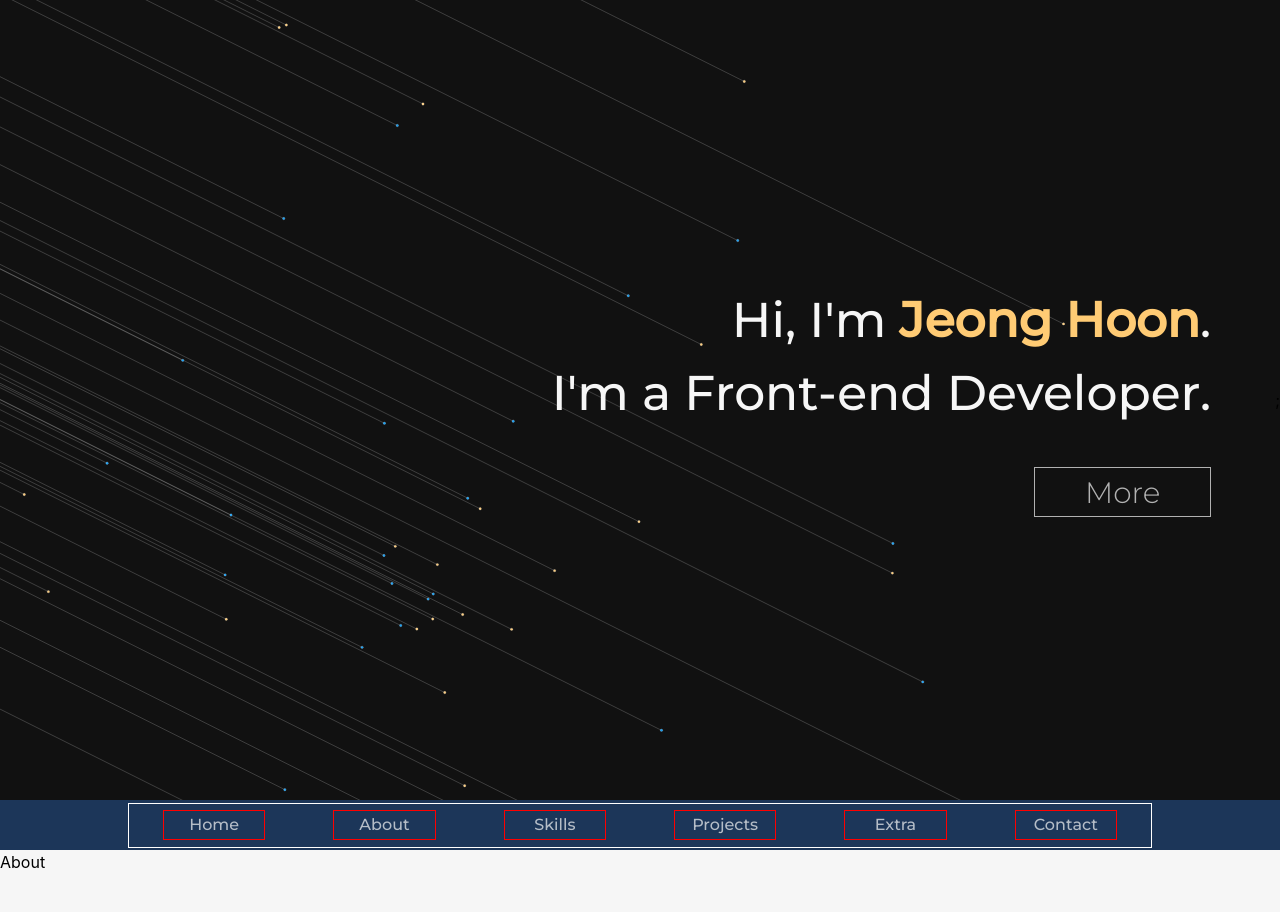
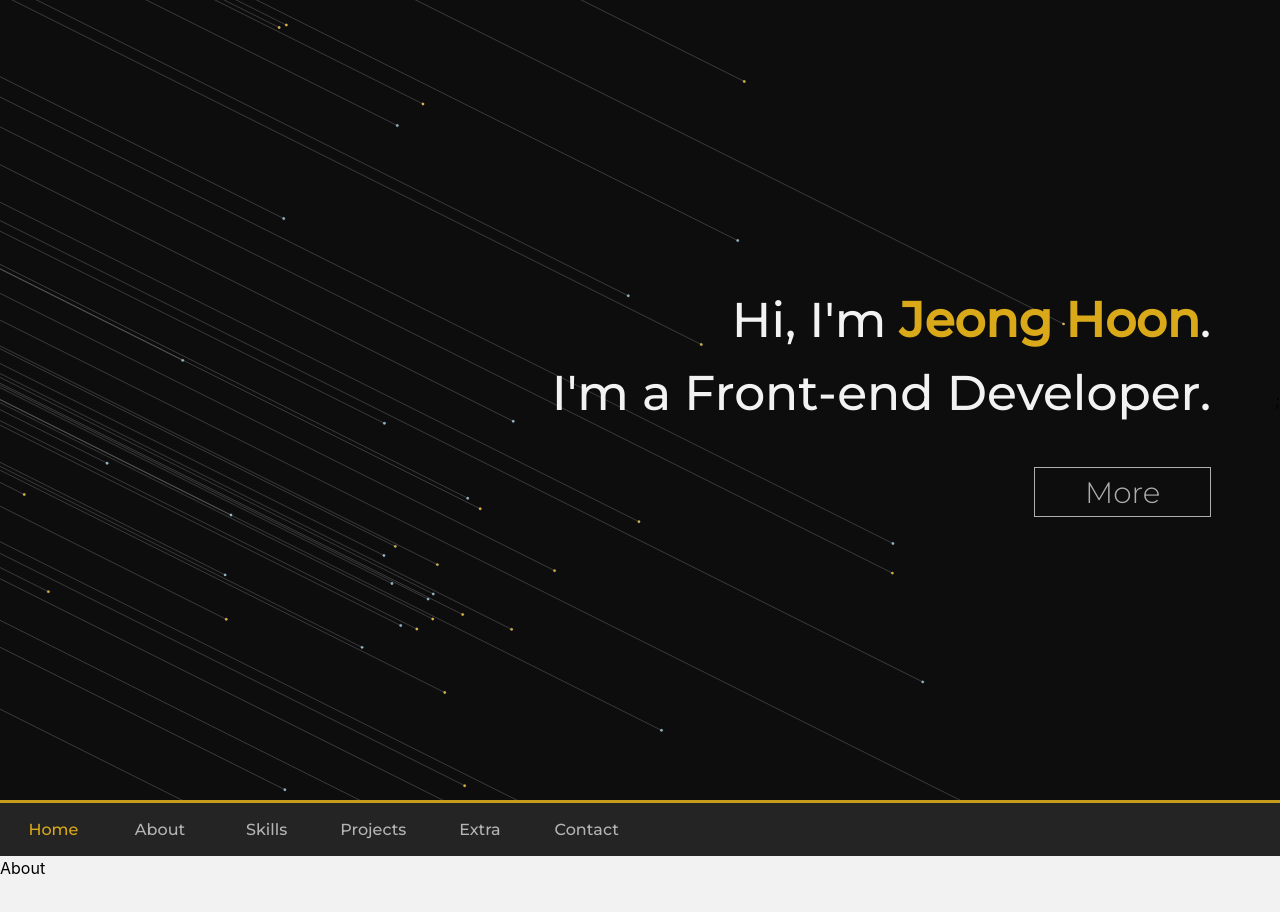
Before and after one commit to gnslalsl12/gnslalsl12.github.io, a React (Create React App) app: page / in a window 1280 px wide. Shown: the top 912 px of the page. Built offline with nearby package versions, Linux system fonts and the light colour scheme.

Commit message:
add throttle util

```diff
--- a/src/App.js
+++ b/src/App.js
@@ -6,6 +6,7 @@ import { Skills } from "./components/Skills";
 import { Projects } from "./components/Projects";
 import { Extra } from "./components/Extra";
 import { Contact } from "./components/Contact";
+import { throttle } from "./utils/throttle";
 
 function App() {
   const [isSticky, setIsSticky] = useState(false);
@@ -16,6 +17,7 @@ function App() {
   useEffect(() => {
     const handleScroll = () => {
       //현재 스크롤의 위치 가져오기
+      console.log("스크롤");
       const currentScrollPosition = window.scrollY;
 
       //동적 뷰포트 높이(100vh) 가져오기
@@ -23,7 +25,7 @@ function App() {
 
       //Navbar Sticky 설정 useEffect
       //100vh 이상 움직였을 떄 sticky 처리
-      if (!isSticky && currentScrollPosition >= viewportHeight + 50) {
+      if (!isSticky && currentScrollPosition >= viewportHeight + 49) {
         setIsSticky(true);
       } else if (isSticky && currentScrollPosition < viewportHeight) {
         setIsSticky(false);
@@ -33,16 +35,17 @@ function App() {
       for (const section of sectionArray) {
         if (currentScrollPosition >= document.getElementById(section).offsetTop) {
           setActiveSection(section);
-          console.log(section);
           break;
         }
       }
     };
 
-    window.addEventListener("scroll", handleScroll);
+    const throttleHandleScroll = throttle(handleScroll, 100);
+
+    window.addEventListener("scroll", throttleHandleScroll);
 
     return () => {
-      window.removeEventListener("scroll", handleScroll);
+      window.removeEventListener("scroll", throttleHandleScroll);
     };
   }, [isSticky, activeSection]);
 
--- a/src/components/Home.js
+++ b/src/components/Home.js
@@ -43,11 +43,11 @@ const Home = () => {
           this.opacity = 0.25;
           this.targetOpacity = 0.25;
           if (index < numberOfParticles / 2) {
-            this.rgb = "255,203,116";
+            this.rgb = "217, 169, 26";
             // } else if (index < (numberOfParticles * 2) / 3) {
             //   this.rgb = "28,54,89";
           } else {
-            this.rgb = "7,152,242";
+            this.rgb = "126, 173, 191";
           }
         }
 
--- a/src/components/NavBar.js
+++ b/src/components/NavBar.js
@@ -1,6 +1,8 @@
 import React from "react";
 
 export const NavBar = (props) => {
+  const sectionArray = ["home", "about", "skills", "projects", "extra", "contact"];
+
   const scrollToSection = (sectionId) => {
     const section = document.getElementById(sectionId);
     if (section) {
@@ -11,12 +13,15 @@ export const NavBar = (props) => {
   return (
     <div className={"page_navbar " + (props.isSticky ? "navbar_sticky" : "")}>
       <ul className="navbar_ul">
-        <li onClick={() => scrollToSection("home")}>Home</li>
-        <li onClick={() => scrollToSection("about")}>About</li>
-        <li onClick={() => scrollToSection("skills")}>Skills</li>
-        <li onClick={() => scrollToSection("projects")}>Projects</li>
-        <li onClick={() => scrollToSection("extra")}>Extra</li> {/* 예: 'Extra'라는 페이지 제목 */}
-        <li onClick={() => scrollToSection("contact")}>Contact</li>
+        {sectionArray.map((section) => (
+          <li
+            key={section}
+            onClick={() => scrollToSection(section)}
+            className={section === props.activeSection ? "navbar_li_active" : "navbar_li"}
+          >
+            {section.charAt(0).toUpperCase() + section.slice(1)}
+          </li>
+        ))}
       </ul>
     </div>
   );
--- a/src/styles/home.scss
+++ b/src/styles/home.scss
@@ -32,7 +32,7 @@
   color: colorWhite();
   @include responsiveFontSize(25, 50);
   > strong {
-    color: colorYellow();
+    color: colorA();
   }
   margin-bottom: 5%;
 }
@@ -48,8 +48,8 @@
   height: 50px;
   transition: background-color 0.3s, border-color 0.3s, color 0.3s;
   &:hover {
-    background-color: colorBlue(50);
-    border-color: colorBlue(50);
+    background-color: colorB(50);
+    border-color: colorB(50);
     color: colorWhite();
   }
 }
--- a/src/styles/navBar.scss
+++ b/src/styles/navBar.scss
@@ -1,10 +1,12 @@
 @import "variables.scss";
 
 .page_navbar {
-  background-color: colorNavy();
-  height: 50px;
+  background-color: colorBlack(90);
+  height: 53px;
   width: 100%;
-  @include center;
+  @include left;
+  box-sizing: content-box;
+  border-top: 3px solid colorA(90);
 }
 
 @keyframes navbarSlide {
@@ -28,11 +30,11 @@
   justify-content: space-around;
   align-items: center;
   height: 90%;
-  width: 80%;
-  @include tempBorder;
+  width: 50%;
+  // @include tempBorder;
 
   > li {
-    @include tempBorder(red);
+    // @include tempBorder(red);
     width: 10%;
     height: 70%;
     display: grid;
@@ -44,7 +46,10 @@
     transition: color 0.3s;
 
     &:hover {
-      color: colorWhite(100);
+      color: colorWhite();
     }
   }
+  > .navbar_li_active {
+    color: colorA();
+  }
 }
--- a/src/styles/variables.scss
+++ b/src/styles/variables.scss
@@ -1,35 +1,29 @@
-$colorBlack: rgb(17, 17, 17);
-$colorGray: rgb(47, 47, 47);
-$colorWhite: rgb(246, 246, 246);
-$colorYellow: rgb(255, 203, 116);
-$colorSand: rgb(217, 196, 156);
-$colorDeepNavy: rgba(23, 27, 38);
-$colorNavy: rgb(28, 54, 89);
-$colorBlue: rgb(7, 152, 242);
+// $colorBlack: #242220;
+// $colorWhite: #cfc1b2;
+// $colorA: #fdc137;
+// $colorB: #34ab65;
+// $colorC: #0c4d24;
+
+$colorBlack: #0d0d0d;
+$colorWhite: #f2f2f2;
+$colorA: #d9a91a;
+$colorB: #7eadbf;
+$colorC: #a6a08d;
 
 @function colorBlack($opacity: 100) {
   @return rgba($colorBlack, $opacity/100);
 }
-@function colorGray($opacity: 100) {
-  @return rgba($colorGray, $opacity/100);
-}
 @function colorWhite($opacity: 100) {
   @return rgba($colorWhite, $opacity/100);
 }
-@function colorYellow($opacity: 100) {
-  @return rgba($colorYellow, $opacity/100);
+@function colorA($opacity: 100) {
+  @return rgba($colorA, $opacity/100);
 }
-@function colorSand($opacity: 100) {
-  @return rgba($colorSand, $opacity/100);
+@function colorB($opacity: 100) {
+  @return rgba($colorB, $opacity/100);
 }
-@function colorDeepNavy($opacity: 100) {
-  @return rgba($colorDeepNavy, $opacity/100);
-}
-@function colorNavy($opacity: 100) {
-  @return rgba($colorNavy, $opacity/100);
-}
-@function colorBlue($opacity: 100) {
-  @return rgba($colorBlue, $opacity/100);
+@function colorC($opacity: 100) {
+  @return rgba($colorC, $opacity/100);
 }
 
 /*
--- /dev/null
+++ b/src/utils/throttle.js
@@ -0,0 +1,31 @@
+export const throttle = (func, limit) => {
+  let lastFunc; //마지막으로 실행된 함수
+  let lastRan; //마지막으로 함수가 실행된 시간
+
+  //새로운 함수 반환(스로틀링 된 함수)
+  return function () {
+    const context = this; //현재 함수의 컨텍스트(this);
+    const args = arguments; //현재 함수의 인수(arguments);
+
+    //처음 호출되었을 때 또는 실행 간격(limit)을 초과한 경우
+    if (!lastRan || Date.now() - lastRan >= limit) {
+      //함수를 실행하고 실행 시간을 기록
+      func.apply(context, args);
+      lastRan = Date.now();
+    }
+    //실행 간격이 지정된 limit 내에 있는 경우
+    else {
+      clearTimeout(lastFunc); //이전의 setTimeout을 취소
+
+      //남은 시간동안 setTimeout을 설정하여
+      //limit 내에 함수가 한 번만 실행되도록 보장
+      lastFunc = setTimeout(function () {
+        if (Date.now() - lastRan >= limit) {
+          //함수를 실행하고 실행 시간을 기록
+          func.apply(context, args);
+          lastRan = Date.now();
+        }
+      }, limit - (Date.now() - lastRan));
+    }
+  };
+};
```
Also changed, not shown: src/functions/Throttle.js (deleted).
